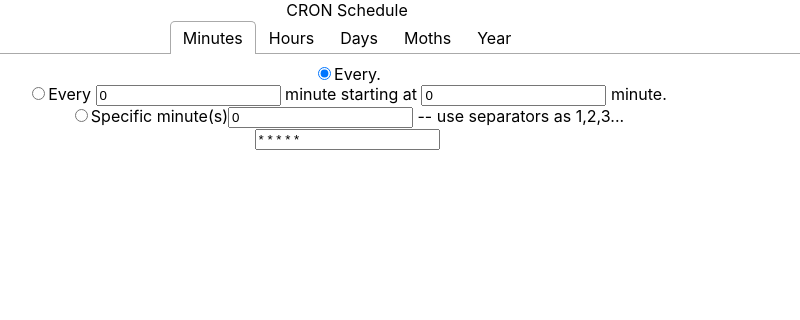
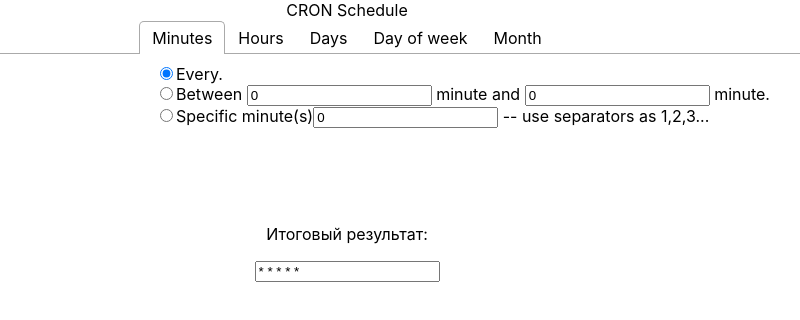
Before and after one commit to abelikovstudy/cron-test, a React (Create React App) app: page / in a window 1280 px wide. Shown: the top 320 px of the page, without its empty margins (293-1093 px from the left). Built offline with nearby package versions, Linux system fonts and the light colour scheme.

Commit message:
Fixed mistakes

```diff
--- a/src/App.css
+++ b/src/App.css
@@ -38,7 +38,8 @@
 }
 
 .SpanSelect{
-
+  text-align: left;
+  padding-left: 35%;
 }
 
 .SpanSelect-Element{
--- a/src/App.js
+++ b/src/App.js
@@ -6,8 +6,9 @@ function App() {
     <div className="App">
       <center>
         CRON Schedule
+        <DateChose />
       </center>
-      <DateChose />
+
 
     </div>
   );
--- a/src/components/DateChose.js
+++ b/src/components/DateChose.js
@@ -44,7 +44,7 @@ var React = require('react');
       />
       <label htmlFor="custom">Custom</label>
 */
-
+let corn = ['*' ,'*', '*', '*', '*']
 const days = [
     'SUN', 'MON', 'TUE', 'WED', 'THU', 'FRI' , 'SAT'
   ];
@@ -123,7 +123,7 @@ const checkValue = (input, type) =>{
 
 export function DateChose(){
 
-  let corn = ['*' ,'*', '*', '*', '*']
+
 
 
   const [minute, setMinute] = React.useState("Every")
@@ -145,7 +145,7 @@ export function DateChose(){
         break;
       case 'EveryStartingAt':
         if(checkValue(specMinuteEvery,tabIndex) && checkValue(specMinuteEveryAt,tabIndex)){
-          corn[tabIndex] = specMinuteEveryAt +  "-" + specMinuteEvery
+          corn[tabIndex] = specMinuteEvery +  "-" + specMinuteEveryAt
         }
         else{
           alert('Ошибка')
@@ -161,9 +161,8 @@ export function DateChose(){
         }
         corn[tabIndex] = specMinute
         break;
-
     }
-    setResult(corn.join(" "));
+    setResult(corn)
   }
   return (
   <>
@@ -173,18 +172,18 @@ export function DateChose(){
         <Tab>Minutes</Tab>
         <Tab>Hours</Tab>
         <Tab>Days</Tab>
-        <Tab>Moths</Tab>
-        <Tab>Year</Tab>
+        <Tab>Day of week</Tab>
+        <Tab>Month</Tab>
       </TabList>
 
 
       <TabPanel>    {/* Minute */}
-        <div class="SpanSelect">
+        <div className="SpanSelect">
               <input type="radio" name="minute" value="Every" id="every" checked={minute === "Every"} onChange={onOptionChange}/>
               <label class="SpanSelect-Element"   htmlFor="every">Every.</label> <br />
 
               <input type="radio" name="minute" value="EveryStartingAt" id="everystart" checked={minute === "EveryStartingAt"} onChange={onOptionChange}/>
-              <label class="SpanSelect-Element"   htmlFor="everystart">Every <input value={specMinuteEvery} onInput={e => setSpecMinuteEvery(e.target.value)} type="text"/> minute starting at <input value={specMinuteEveryAt} onInput={e => setSpecMinuteEveryAt(e.target.value) }type="text"/> minute.</label> <br />
+              <label class="SpanSelect-Element"   htmlFor="everystart">Between <input value={specMinuteEvery} onInput={e => setSpecMinuteEvery(e.target.value)} type="text"/> minute and <input value={specMinuteEveryAt} onInput={e => setSpecMinuteEveryAt(e.target.value) }type="text"/> minute.</label> <br />
 
               <input type="radio" name="minute" value="Specific" id="specific" checked={minute === "Specific"} onChange={onOptionChange}/>
               <label class="SpanSelect-Element"  htmlFor="specific">Specific minute(s)<input value={specMinute} onInput={e => setSpecMinute(e.target.value)} type="text"/> -- use separators as 1,2,3... </label> <br />
@@ -194,12 +193,12 @@ export function DateChose(){
       </TabPanel>
 
       <TabPanel> {/* Hour */}
-        <div class="SpanSelect">
+        <div className="SpanSelect">
                 <input type="radio" name="minute" value="Every" id="every" checked={minute === "Every"} onChange={onOptionChange}/>
                 <label class="SpanSelect-Element"   htmlFor="every">Every.</label> <br />
 
                 <input type="radio" name="minute" value="EveryStartingAt" id="everystart" checked={minute === "EveryStartingAt"} onChange={onOptionChange}/>
-                <label class="SpanSelect-Element"   htmlFor="everystart">Every <input value={specMinuteEvery} onInput={e => setSpecMinuteEvery(e.target.value)} type="text"/> hour starting at <input value={specMinuteEveryAt} onInput={e => setSpecMinuteEveryAt(e.target.value) }type="text"/> hour.</label> <br />
+                <label class="SpanSelect-Element"   htmlFor="everystart">Between <input value={specMinuteEvery} onInput={e => setSpecMinuteEvery(e.target.value)} type="text"/> hour and <input value={specMinuteEveryAt} onInput={e => setSpecMinuteEveryAt(e.target.value) }type="text"/> hour.</label> <br />
 
                 <input type="radio" name="minute" value="Specific" id="specific" checked={minute === "Specific"} onChange={onOptionChange}/>
                 <label class="SpanSelect-Element"  htmlFor="specific">Specific hours(s)<input value={specMinute} onInput={e => setSpecMinute(e.target.value)} type="text"/> -- use separators as 1,2,3... </label> <br />
@@ -208,12 +207,12 @@ export function DateChose(){
       </TabPanel>
 
       <TabPanel> {/* Day */}
-        <div class="SpanSelect">
+        <div className="SpanSelect">
                 <input type="radio" name="minute" value="Every" id="every" checked={minute === "Every"} onChange={onOptionChange}/>
                 <label class="SpanSelect-Element"   htmlFor="every">Every.</label> <br />
 
                 <input type="radio" name="minute" value="EveryStartingAt" id="everystart" checked={minute === "EveryStartingAt"} onChange={onOptionChange}/>
-                <label class="SpanSelect-Element"   htmlFor="everystart">Every <input value={specMinuteEvery} onInput={e => setSpecMinuteEvery(e.target.value)} type="text"/> day starting at <input value={specMinuteEveryAt} onInput={e => setSpecMinuteEveryAt(e.target.value) }type="text"/> day.</label> <br />
+                <label class="SpanSelect-Element"   htmlFor="everystart">Between <input value={specMinuteEvery} onInput={e => setSpecMinuteEvery(e.target.value)} type="text"/> and <input value={specMinuteEveryAt} onInput={e => setSpecMinuteEveryAt(e.target.value) }type="text"/> day.</label> <br />
 
                 <input type="radio" name="minute" value="Specific" id="specific" checked={minute === "Specific"} onChange={onOptionChange}/>
                 <label class="SpanSelect-Element"  htmlFor="specific">Specific day(s)<input value={specMinute} onInput={e => setSpecMinute(e.target.value)} type="text"/> -- use separators as 1,2,3... </label> <br />
@@ -221,35 +220,42 @@ export function DateChose(){
         </div>
       </TabPanel>
 
-      <TabPanel> {/* Month */}
-        <div class="SpanSelect">
+      <TabPanel> {/* Day of week */}
+        <div className="SpanSelect">
                 <input type="radio" name="minute" value="Every" id="every" checked={minute === "Every"} onChange={onOptionChange}/>
                 <label class="SpanSelect-Element"   htmlFor="every">Every.</label> <br />
 
                 <input type="radio" name="minute" value="EveryStartingAt" id="everystart" checked={minute === "EveryStartingAt"} onChange={onOptionChange}/>
-                <label class="SpanSelect-Element"   htmlFor="everystart">Every <input value={specMinuteEvery} onInput={e => setSpecMinuteEvery(e.target.value)} type="text"/> month starting at <input value={specMinuteEveryAt} onInput={e => setSpecMinuteEveryAt(e.target.value) }type="text"/> month.</label> <br />
+                <label class="SpanSelect-Element"   htmlFor="everystart">Between <input value={specMinuteEvery} onInput={e => setSpecMinuteEvery(e.target.value)} type="text"/> day of week and <input value={specMinuteEveryAt} onInput={e => setSpecMinuteEveryAt(e.target.value) }type="text"/>.</label> <br />
 
                 <input type="radio" name="minute" value="Specific" id="specific" checked={minute === "Specific"} onChange={onOptionChange}/>
-                <label class="SpanSelect-Element"  htmlFor="specific">Specific month(s)<input value={specMinute} onInput={e => setSpecMinute(e.target.value)} type="text"/> -- use separators as 1,2,3... </label> <br />
+                <label class="SpanSelect-Element"  htmlFor="specific">Specific day of week(s)<input value={specMinute} onInput={e => setSpecMinute(e.target.value)} type="text"/> -- use separators as MON,TUE,WED... </label> <br />
 
         </div>
       </TabPanel>
 
-      <TabPanel> {/* Year */}
-        <div class="SpanSelect">
+      <TabPanel> {/* Months */}
+        <div className="SpanSelect">
                 <input type="radio" name="minute" value="Every" id="every" checked={minute === "Every"} onChange={onOptionChange}/>
                 <label class="SpanSelect-Element"   htmlFor="every">Every.</label> <br />
 
                 <input type="radio" name="minute" value="EveryStartingAt" id="everystart" checked={minute === "EveryStartingAt"} onChange={onOptionChange}/>
-                <label class="SpanSelect-Element"   htmlFor="everystart">Every <input value={specMinuteEvery} onInput={e => setSpecMinuteEvery(e.target.value)} type="text"/> year starting at <input value={specMinuteEveryAt} onInput={e => setSpecMinuteEveryAt(e.target.value) }type="text"/> year.</label> <br />
+                <label class="SpanSelect-Element"   htmlFor="everystart">Between <input value={specMinuteEvery} onInput={e => setSpecMinuteEvery(e.target.value)} type="text"/> month and <input value={specMinuteEveryAt} onInput={e => setSpecMinuteEveryAt(e.target.value) }type="text"/> year.</label> <br />
 
                 <input type="radio" name="minute" value="Specific" id="specific" checked={minute === "Specific"} onChange={onOptionChange}/>
-                <label class="SpanSelect-Element"  htmlFor="specific">Specific year(s)<input value={specMinute} onInput={e => setSpecMinute(e.target.value)} type="text"/> -- use separators as 1,2,3... </label> <br />
+                <label class="SpanSelect-Element"  htmlFor="specific">Specific month(s)<input value={specMinute} onInput={e => setSpecMinute(e.target.value)} type="text"/> -- use separators as JUN,JUL,AUG... </label> <br />
 
           </div>
       </TabPanel>
   </Tabs>
-  <input value={result} type="text"/>
+  <br />
+  <br />
+  <br />
+  <br />
+    <div className='Result'>
+      <p>Итоговый результат: </p><input value={result} type="text"/>
+    </div>
+
   </div>
   </>
   )
```
